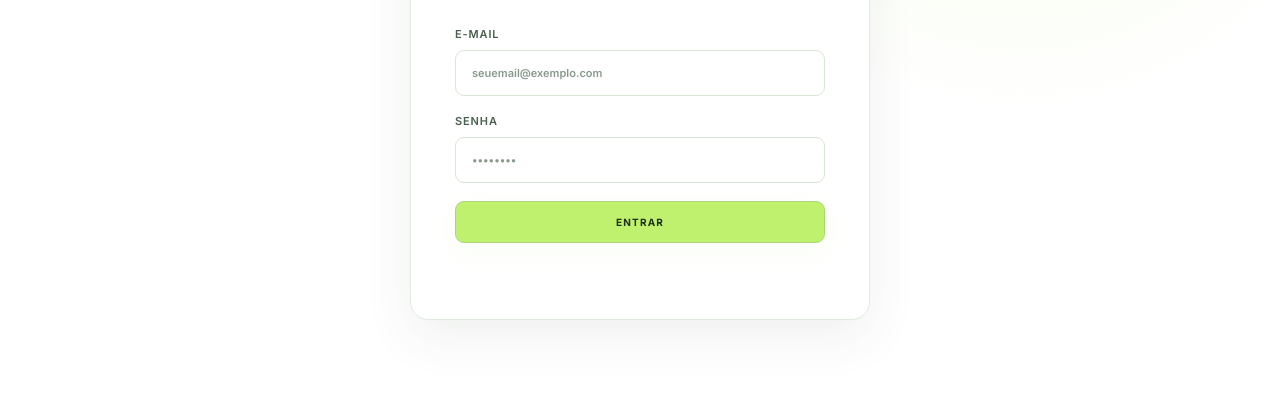
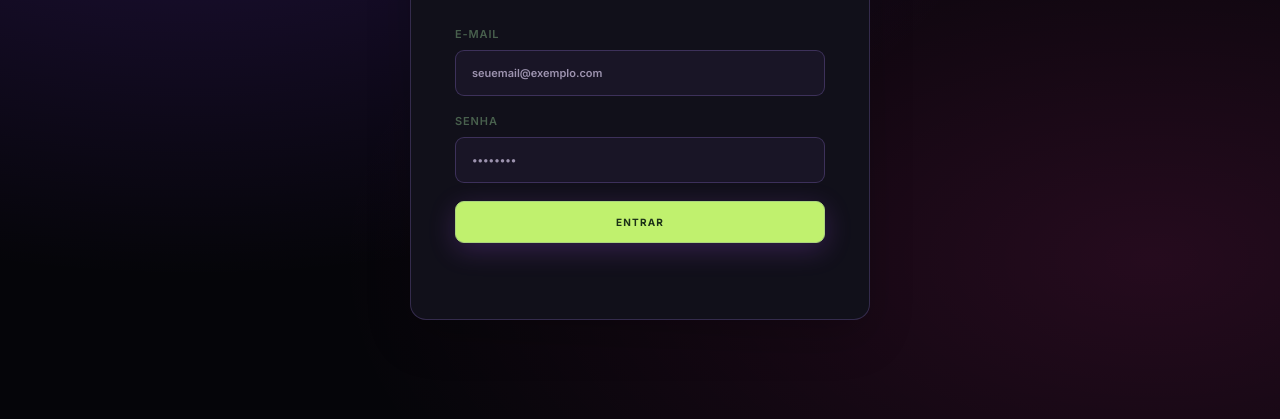
Before and after one commit to lohanrosha02-gif/lobi-admin, a plain HTML site: page index.html in a window 1280 px wide. Shown: the part 381-800 px from the top of the page. Drawn offline with nearby package versions, Linux system fonts and the light colour scheme.

Commit message:
Enable black neon theme across admin

```diff
--- a/index.html
+++ b/index.html
@@ -10,6 +10,7 @@
   <link href="https://fonts.googleapis.com/css2?family=Archivo+Black&family=Inter:wght@400;500;600;700&display=swap" rel="stylesheet">
   <link rel="stylesheet" href="style.css?v=20261020-branco">
   <link rel="stylesheet" href="site-editor.css?v=20261020-branco">
+  <link rel="stylesheet" href="admin-aurora.css?v=20261114-black">
 </head>
 <body>
   <section class="login-screen" id="loginScreen">
```
